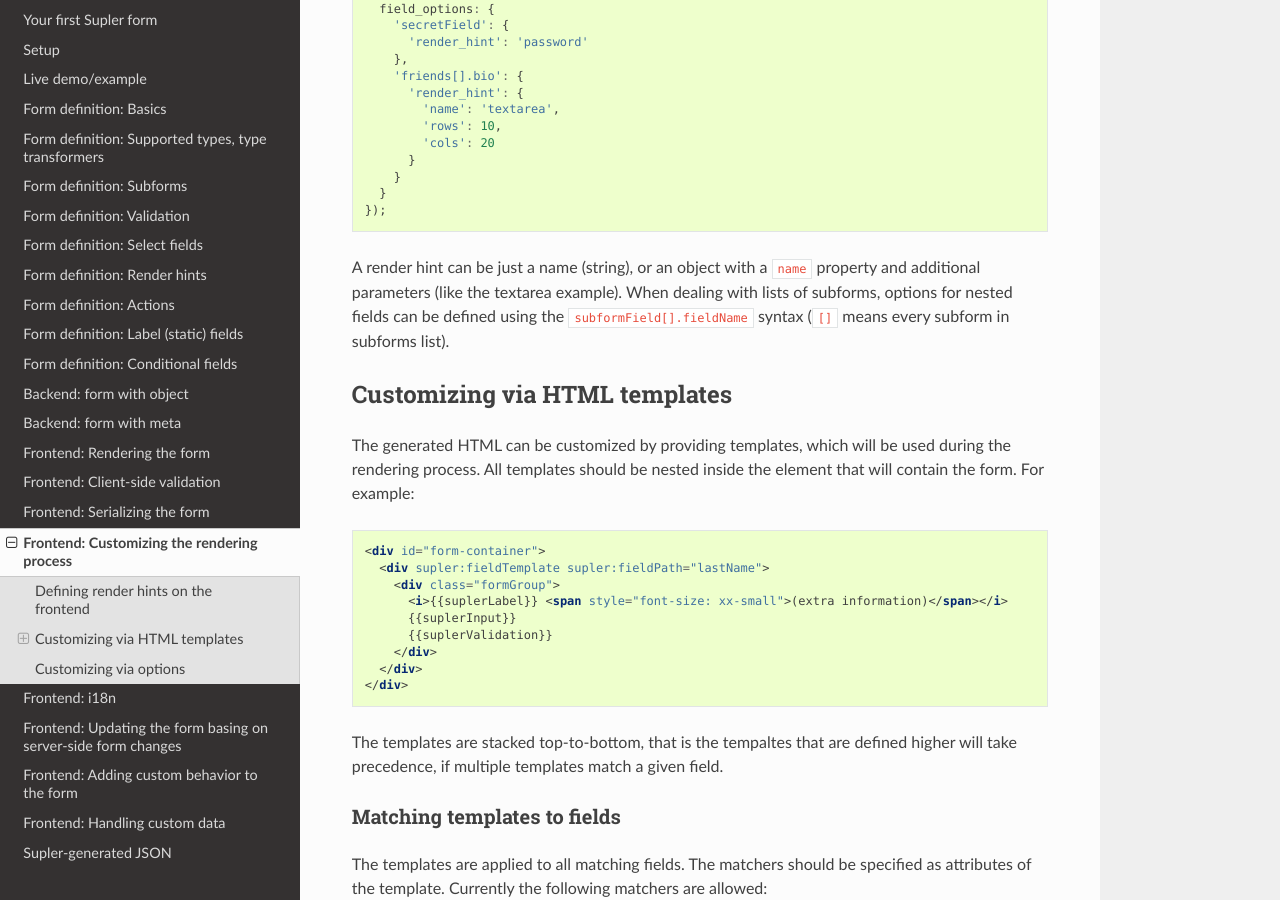
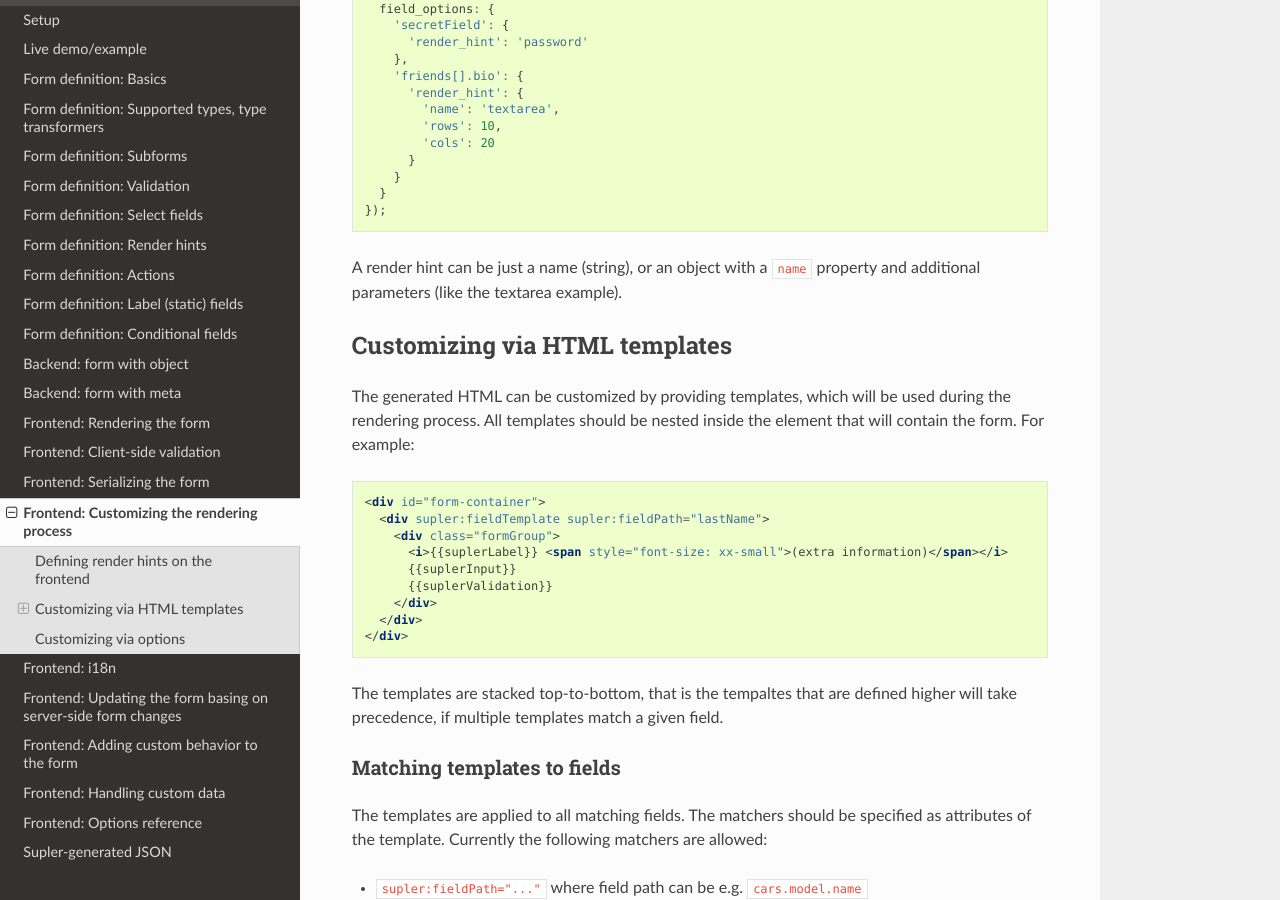
Before and after one commit to softwaremill/supler, a Sphinx documentation site: the page built from docs/frontend/customizingrender.rst, in a window 1280 px wide and 900 px high, scrolled down 486 px. Built offline with Sphinx 7.4.7 and the Read the Docs theme 2.0.0, drawn with Linux system fonts in a browser that asks for light colours.

Commit message:
Docs: options reference

```diff
--- a/docs/frontend/custombehavior.rst
+++ b/docs/frontend/custombehavior.rst
@@ -1,3 +1,5 @@
+.. _afterrender:
+
 Frontend: Adding custom behavior to the form
 ============================================
 
--- a/docs/frontend/customdata.rst
+++ b/docs/frontend/customdata.rst
@@ -1,3 +1,5 @@
+.. _customdatahandler:
+
 Frontend: Handling custom data
 ==============================
 
--- a/docs/frontend/customizingrender.rst
+++ b/docs/frontend/customizingrender.rst
@@ -31,8 +35,7 @@
   });
 
 A render hint can be just a name (string), or an object with a ``name`` property and additional parameters (like
-the textarea example). When dealing with lists of subforms, options for nested fields can be defined using the
-``subformField[].fieldName`` syntax (``[]`` means every subform in subforms list).
+the textarea example).
 
 Customizing via HTML templates
 ------------------------------
--- a/docs/index.rst
+++ b/docs/index.rst
@@ -59,4 +59,5 @@
    frontend/refreshes
    frontend/custombehavior
    frontend/customdata
+   frontend/options
    json
```
Also changed, not shown: other parts of docs/frontend/customizingrender.rst (+4 -0 lines), docs/frontend/options.rst (added, +40 -0 lines).
